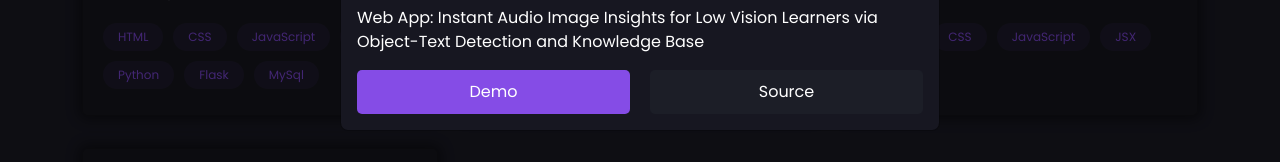
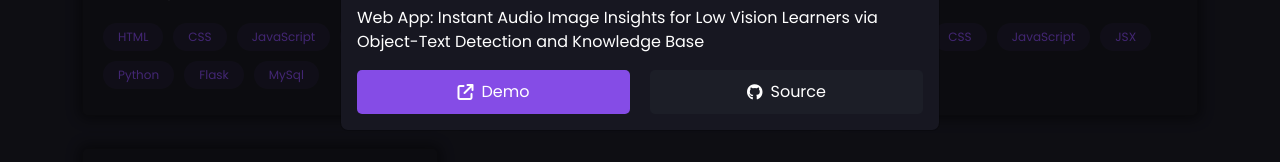
Before and after one commit to bpsrm/my-portfolio, a React (Vite) app: page / in a window 1280 px wide. Both pictures are taken after a click on the element 260 px from the left and 3043 px from the top of the page. Shown: the part 3128-3290 px from the top of the page. Built offline with nearby package versions, Linux system fonts and the light colour scheme.

Commit message:
commit firebase

```diff
--- a/src/pages/Projects.jsx
+++ b/src/pages/Projects.jsx
@@ -122,6 +122,7 @@ export const Projects = () => {
                 target="_blank"
                 rel="noreferrer"
               >
+                <i className="fa-solid fa-arrow-up-right-from-square pe-2"></i>
                 Demo
               </a>
               <a
@@ -130,7 +131,7 @@ export const Projects = () => {
                 target="_blank"
                 rel="noreferrer"
               >
-                Source
+                <i className="fa-brands fa-github pe-2"></i> Source
               </a>
             </div>
           </div>
```
